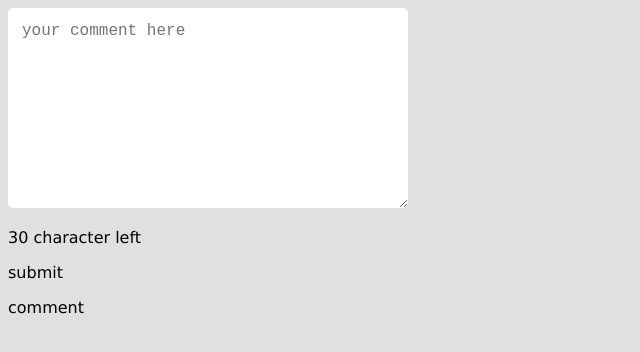
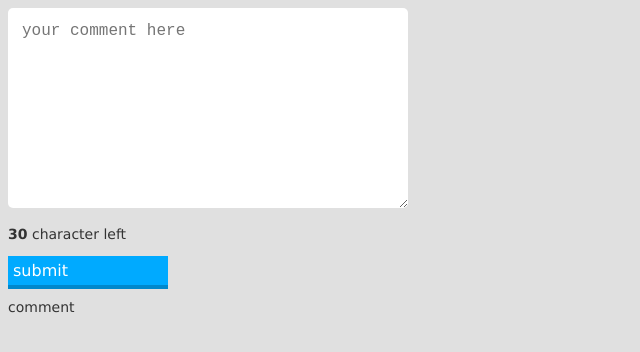
Before and after one commit to ChinatsuKawakami/checklengthoftext, a plain HTML site: page index.html in a window 1280 px wide. Shown: the whole page, without its empty margins (0-640 px from the left). Drawn offline with Linux system fonts and the light colour scheme.

Commit message:
Version 0.0.4 edit the stylesheet to make the design of the submit button better

```diff
--- a/css/styles.css
+++ b/css/styles.css
@@ -1,6 +1,7 @@
 /*
 Author: Chinatsu Kawakami
-Date: 2017-09-12
+created Date: 2017-09-12
+Modified Date: 2017-09-13
 Description: This is the css stylesheet to make the design of index.html better
 */
 
@@ -32,3 +33,24 @@ textarea{
 textarea:focus{
 	outline: none;
 }
+
+p{
+	color: #333;
+	font-size: 14px;
+}
+
+#label{
+	font-weight: bold;
+}
+
+.btn{
+	display: inline-block;
+	width:150px;
+	background: #00aaff;
+	padding: 5px;
+	color:#fff;
+	border-radius: 5px
+	text-align:center;
+	cursor: pointer;
+	box-shadow: 0 4px 0 #0088cc;
+}
```
Also changed, not shown: index.html (+3 -2 lines).
